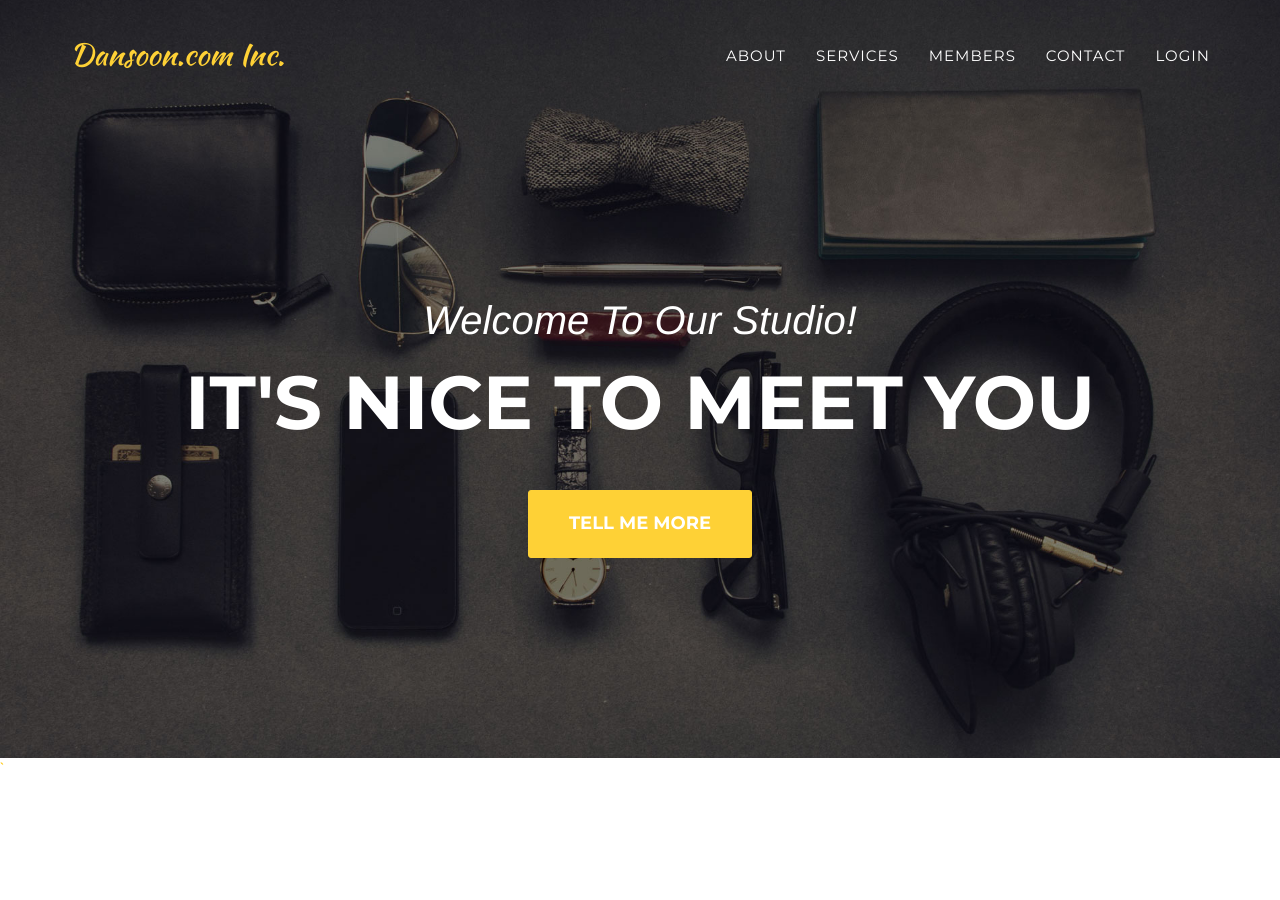
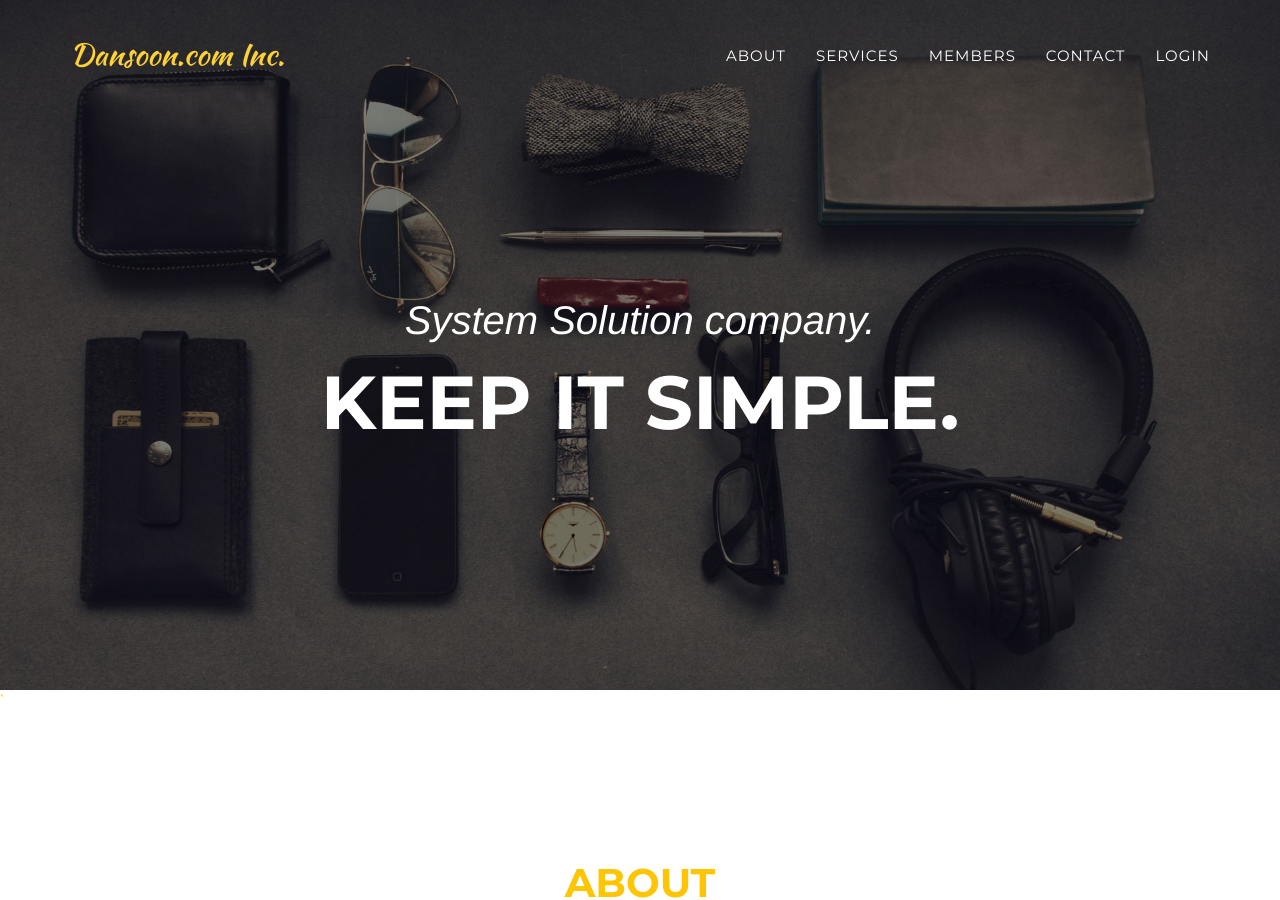
Before and after one commit to dansooninc/dansooninc.github.io, a Jekyll site: the page built from index.html, in a window 1280 px wide and 900 px high. Built offline with Jekyll 4.4.1, drawn with Linux system fonts in a browser that asks for light colours; some web fonts are replaced.

Commit message:
Update header.html

```diff
--- a/_includes/header.html
+++ b/_includes/header.html
@@ -90,9 +90,9 @@
     <header>
         <div class="container">
             <div class="intro-text">
-                <div class="intro-lead-in">Welcome To Our Studio!</div>
-                <div class="intro-heading">It's Nice To Meet You</div>
-                <a href="#services" class="page-scroll btn btn-xl">Tell Me More</a>
+                <div class="intro-lead-in">System Solution company.</div>
+                <div class="intro-heading">Keep it simple.</div>
+                <!--<a href="#services" class="page-scroll btn btn-xl">Tell Me More</a>-->
             </div>
         </div>
     </header>
```
